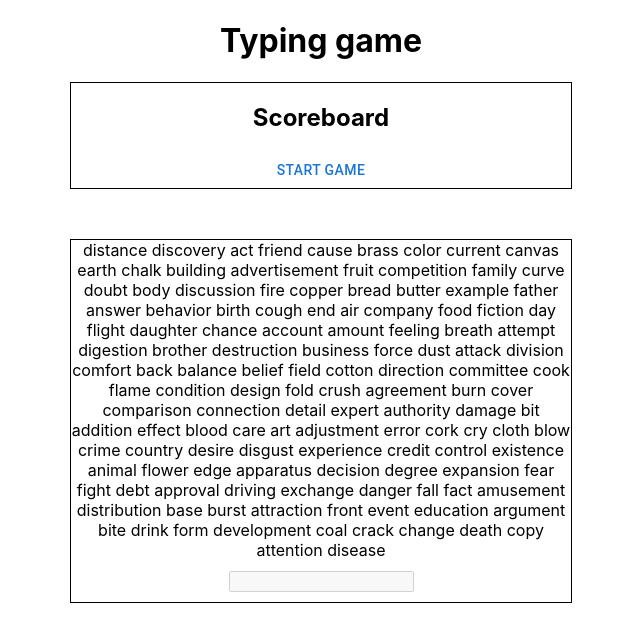
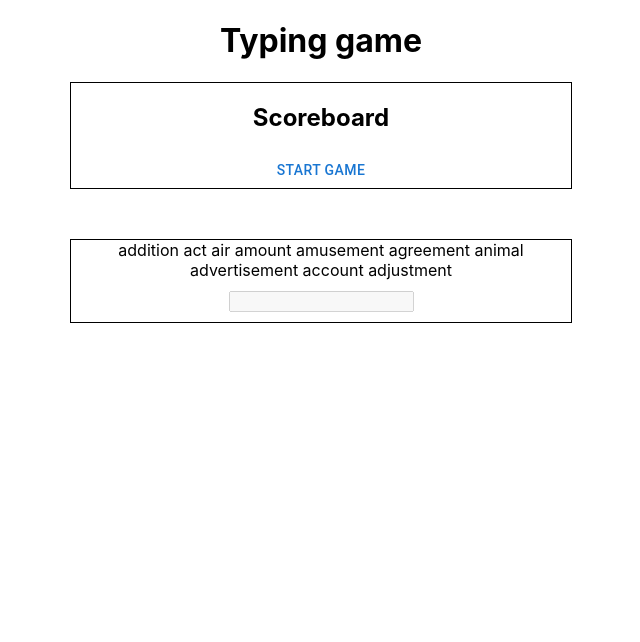
Before and after one commit to edmondklai/typing-game, a React (Create React App) app: page / in a window 1280 px wide. Shown: the top 642 px of the page, without its empty margins (319-959 px from the left). Built offline with nearby package versions, Linux system fonts and the light colour scheme.

Commit message:
refactor: Refactor input state

```diff
--- a/src/App.tsx
+++ b/src/App.tsx
@@ -9,9 +9,7 @@ import { words } from './Data/words';
 import './App.css';
 
 function App(): JSX.Element {
-
   const [gameStarted, setGameStarted] = useState<boolean>(false);
-  const [wordsEntered, setWordsEntered] = useState<string>('');
   const [shuffledWords, setShuffledWords] = useState<string>('');
 
 
@@ -24,10 +22,8 @@ function App(): JSX.Element {
   }
 
   useEffect(() => {
-    setShuffledWords(shuffle(words));
+    setShuffledWords(shuffle(words.slice(0, 10)));
   }, [])
-
-
 
   return (
     <Stack className="App"
@@ -41,9 +37,7 @@ function App(): JSX.Element {
       ></ScoreBoard>
       <GameSurface
         shuffledWords={shuffledWords}
-        setWordsEntered={setWordsEntered}
         gameStarted={gameStarted}
-        wordsEntered={wordsEntered}
       ></GameSurface>
     </Stack>
   );
--- a/src/GameSurface.css
+++ b/src/GameSurface.css
@@ -3,3 +3,7 @@
   border: 1px black solid;
   margin: 50px;
 }
+
+.highlight-correct {
+  background-color: rgb(121, 255, 121);
+}
--- a/src/GameSurface.tsx
+++ b/src/GameSurface.tsx
@@ -1,5 +1,6 @@
 
 
+import { useState } from 'react';
 import Box from '@mui/material/Box';
 
 import WordsInput from './WordsInput';
@@ -7,23 +8,20 @@ import './GameSurface.css';
 
 type GameSurfaceProps = {
   shuffledWords: any,
-  setWordsEntered: React.Dispatch<React.SetStateAction<string>>,
   gameStarted: boolean,
-  wordsEntered: string,
 }
 
 function GameSurface({ shuffledWords,
-  setWordsEntered, gameStarted, wordsEntered }: GameSurfaceProps) {
+  gameStarted }: GameSurfaceProps) {
+  const [wordsEntered, setWordsEntered] = useState<string>('');
 
-  console.log('game surface')
   return (
     <div className="GameSurface">
       <Box>
         {shuffledWords && shuffledWords.split('').map((character: string,
           index: number) => {
 
-          console.log()
-          if (wordsEntered[index] === shuffledWords.split('')[index]) {
+          if (wordsEntered[index] === shuffledWords[index]) {
             return <span key={index} className="highlight-correct">{character}</span>
           } else {
             return <span key={index} className="">{character}</span>
--- a/src/Scoreboard.tsx
+++ b/src/Scoreboard.tsx
@@ -12,14 +12,12 @@ type ScoreBoardProps = {
 function ScoreBoard(
   { gameStarted, setGameStarted }: ScoreBoardProps): JSX.Element {
 
-  console.log('ScoreBoard')
   return (
     <Box className="ScoreBoard">
       <h2>Scoreboard</h2>
       <StartGame
         gameStarted={gameStarted}
         setGameStarted={setGameStarted} />
-
     </Box>
   )
 }
```
